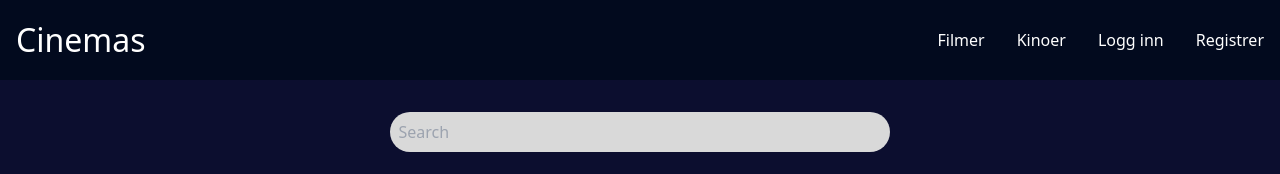
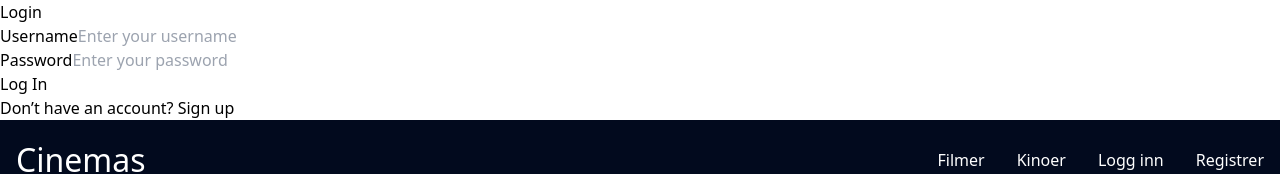
Before and after one commit to LudvigSti/kino-frontend, a React (Create React App) app: page /login in a window 1280 px wide. Shown: the top 174 px of the page. Built offline with nearby package versions, Linux system fonts and the light colour scheme.

Commit message:
Fixed a Login component, have to do a adjustments to the landing page after moving it with routing

```diff
--- a/package.json
+++ b/package.json
@@ -12,6 +12,7 @@
     "@types/react-dom": "^18.3.1",
     "react": "^18.3.1",
     "react-dom": "^18.3.1",
+    "react-router-dom": "^6.28.0",
     "react-scripts": "5.0.1",
     "typescript": "^4.9.5",
     "web-vitals": "^2.1.4"
--- a/src/App.css
+++ b/src/App.css
@@ -1,3 +1,3 @@
-:root {
+:root, body {
   margin: 0;
 }
--- a/src/App.tsx
+++ b/src/App.tsx
@@ -1,14 +1,18 @@
 import React from 'react';
+import { Routes, Route } from 'react-router-dom';
 import './App.css';
 import LandingPage from './pages/LandingPage/LandingPage';
-import AppHeader from './components/AppHeader/AppHeader';
+import Login from './pages/Login/Login';
 
 function App() {
   return (
-    <div className="App">
-      <AppHeader />
+    <>
+      <Routes>
+        <Route path="login" element={<Login />} />
+        <Route path="landing-page" element={<LandingPage />} />
+      </Routes>
       <LandingPage />
-    </div>
+    </>
   );
 }
 
--- a/src/index.tsx
+++ b/src/index.tsx
@@ -3,13 +3,16 @@ import ReactDOM from 'react-dom/client';
 import './index.css';
 import App from './App';
 import reportWebVitals from './reportWebVitals';
+import { BrowserRouter } from 'react-router-dom';
 
 const root = ReactDOM.createRoot(
   document.getElementById('root') as HTMLElement
 );
 root.render(
   <React.StrictMode>
-    <App />
+    <BrowserRouter>
+      <App />
+    </BrowserRouter>
   </React.StrictMode>
 );
 
--- a/src/pages/LandingPage/LandingPage.jsx
+++ b/src/pages/LandingPage/LandingPage.jsx
@@ -1,5 +1,6 @@
 import MovieSection from "../../components/MovieSection/MovieSection";
 import SearchBar from "../../components/SearchBar/SearchBar";
+import AppHeader from "../../components/AppHeader/AppHeader";
 import "./landingPage.css";
 const LandingPage = () => {
   const movies = [
@@ -12,6 +13,7 @@ const LandingPage = () => {
 
   return (
     <div className='page'>
+      <AppHeader />
       <SearchBar />
       <MovieSection title='New Movies' movies={movies} />
       <MovieSection title='Popular Movies' movies={movies} />
--- a/src/pages/LandingPage/landingPage.css
+++ b/src/pages/LandingPage/landingPage.css
@@ -1,5 +1,4 @@
 .page {
-    padding: 1rem;
     background-color: #0c0e2f;
     min-height: 100vh;
 }
--- /dev/null
+++ b/src/pages/Login/Login.jsx
@@ -0,0 +1,35 @@
+const Login = () => {
+  return (
+    <div className='login-page'>
+      <div className='login-card'>
+        <h2>Login</h2>
+        <form>
+          <div className='input-group'>
+            <label htmlFor='username'>Username</label>
+            <input
+              type='text'
+              id='username'
+              placeholder='Enter your username'
+            />
+          </div>
+          <div className='input-group'>
+            <label htmlFor='password'>Password</label>
+            <input
+              type='password'
+              id='password'
+              placeholder='Enter your password'
+            />
+          </div>
+          <button type='submit' className='login-button'>
+            Log In
+          </button>
+        </form>
+        <p className='register-link'>
+          Don’t have an account? <a href='#register'>Sign up</a>
+        </p>
+      </div>
+    </div>
+  );
+};
+
+export default Login;
--- /dev/null
+++ b/src/pages/Login/login.css
@@ -0,0 +1,79 @@
+.login-page {
+    display: flex;
+    justify-content: center;
+    align-items: center;
+    height: 100vh;
+    background: linear-gradient(135deg, rgba(2, 10, 30, 1), rgba(14, 23, 52, 1));
+}
+
+.login-card {
+    background-color: rgba(255, 255, 255, 0.1);
+    padding: 2rem;
+    border-radius: 8px;
+    box-shadow: 0 4px 12px rgba(0, 0, 0, 0.5);
+    width: 300px;
+    text-align: center;
+    color: #ffffff;
+}
+
+.login-card h2 {
+    margin-bottom: 1rem;
+    font-size: 1.5rem;
+    color: #ffffff;
+}
+
+.input-group {
+    margin-bottom: 1rem;
+    text-align: left;
+}
+
+.input-group label {
+    display: block;
+    margin-bottom: 0.5rem;
+    font-size: 0.9rem;
+    color: #cfd2dc;
+}
+
+.input-group input {
+    width: 100%;
+    padding: 0.5rem;
+    border: none;
+    border-radius: 4px;
+    font-size: 1rem;
+    color: #333;
+}
+
+.input-group input::placeholder {
+    color: #999;
+}
+
+.login-button {
+    background-color: rgba(46, 106, 255, 0.8);
+    color: #ffffff;
+    padding: 0.75rem;
+    width: 100%;
+    border: none;
+    border-radius: 4px;
+    font-size: 1rem;
+    cursor: pointer;
+    transition: background-color 0.3s;
+}
+
+.login-button:hover {
+    background-color: rgba(46, 106, 255, 1);
+}
+
+.register-link {
+    margin-top: 1rem;
+    font-size: 0.9rem;
+    color: #cfd2dc;
+}
+
+.register-link a {
+    color: #5a9dff;
+    text-decoration: none;
+}
+
+.register-link a:hover {
+    text-decoration: underline;
+}
```
Also changed, not shown: 2 other files (tests, documents, lock files or other folders).
